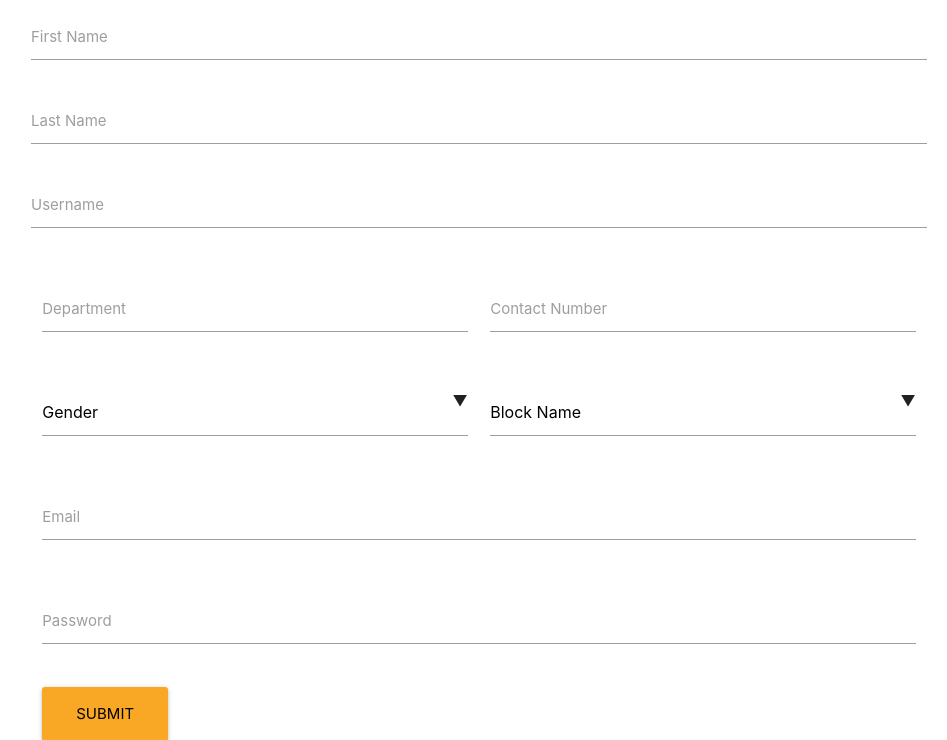
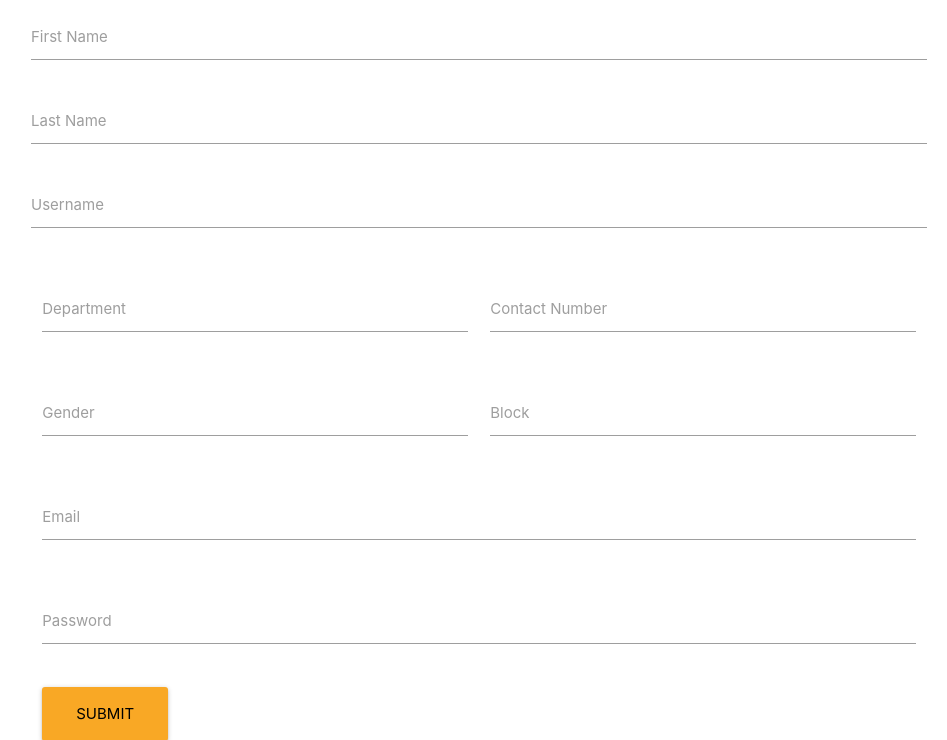
Before and after one commit to deeptadevkota/HostelManagement, a Django app: page /registerWarden in a window 1280 px wide. Shown: the part 357-1097 px from the top of the page, without its empty margins (161-1108 px from the left). Run offline with Django 3.2, Linux system fonts and the light colour scheme; data that the repository does not hold is empty; some libraries are stand-ins or nearby versions.

Commit message:
Drop_Down_removed

```diff
--- a/hostel_management/views.py
+++ b/hostel_management/views.py
@@ -143,8 +143,10 @@ def registerWarden_form_submission(request):
             user.warden.department = department
             user.warden.contact = contact_number
             block=Building.objects.get(block_name=block_name)
+            print(block)
             user.warden.block_name=block
             user.save()
+            print('saved')
             return render(request, 'signin.html', {})
 
 
--- a/templates/RegisterWarden.html
+++ b/templates/RegisterWarden.html
@@ -72,21 +72,14 @@
                 </div>
                 <div class="row">
                     <div class="input-field col s6">
-                        <select>
-                          <option value = "" disabled selected>Gender</option>
-                          <option value = "gender" type="text">Female</option>
-                          <option value = "gender" type="text">Male</option>
-                        </select>
+                        <input id="gender" type="text" name="gender" class="validate" required>
+                        <label for="gender">Gender</label>
                     </div>
                     <div class="input-field col s6">
-                        <select>
-                            <option value = "" disabled selected>Block Name</option>
-                            {%for b in blocks%}
-                              <option value = "block" type="text">{{b.block_name}}</option>
-                            {%endfor%}
-                        </select>
+                      <input id="block" type="text" name="block" class="validate" required>
+                      <label for="block">Block</label>
                     </div>
-                  </div>
+                </div>
 
                 <div class="row">
                   <div class="input-field col s12">
```
